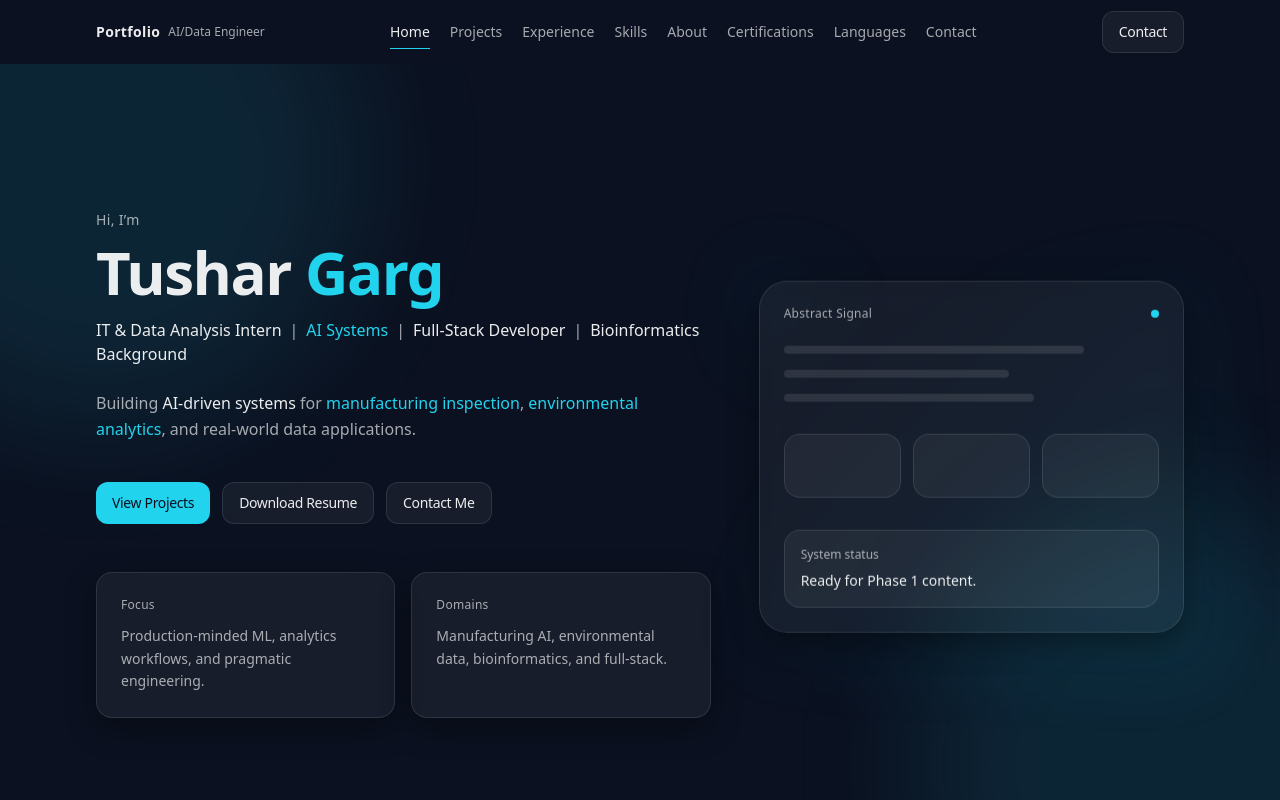
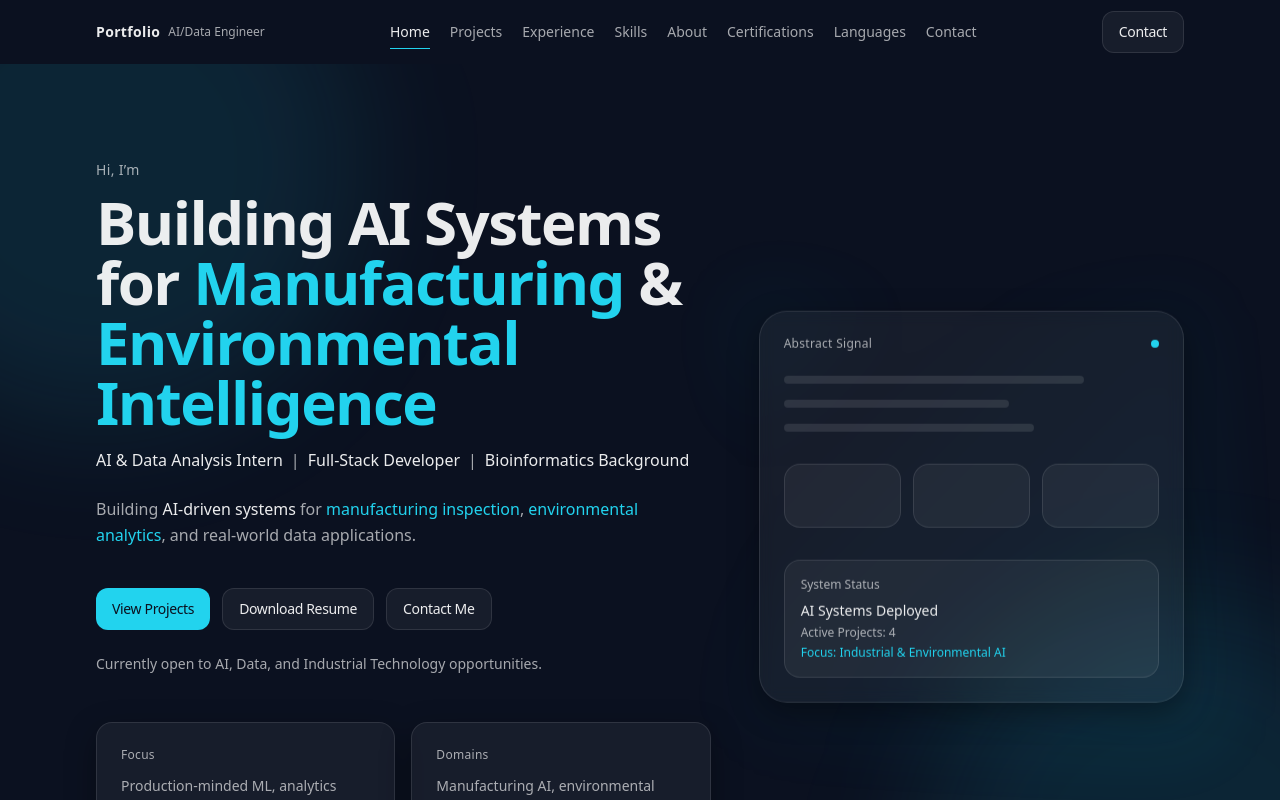
Before and after one commit to TusharGarg07/Tushar-portfolio, a React (Vite) app: page / in a window 1280 px wide. Shown: the top 800 px of the page. Built offline with nearby package versions, Linux system fonts and the light colour scheme.

Commit message:
Updation of portfolio

```diff
--- a/src/components/sections/Hero.jsx
+++ b/src/components/sections/Hero.jsx
@@ -20,13 +20,11 @@ export default function Hero() {
                 </p>
 
                 <h1 className="mt-3 text-4xl font-bold tracking-tight text-foreground sm:text-6xl">
-                  Tushar <span className="text-accent">Garg</span>
+                  Building AI Systems for <span className="text-accent">Manufacturing</span> & <span className="text-accent">Environmental Intelligence</span>
                 </h1>
 
                 <p className="mt-4 max-w-2xl text-sm leading-relaxed text-muted sm:text-base">
-                  <span className="text-foreground">IT & Data Analysis Intern</span>
-                  <span className="mx-2 text-muted">|</span>
-                  <span className="text-accent">AI Systems</span>
+                  <span className="text-foreground">AI & Data Analysis Intern</span>
                   <span className="mx-2 text-muted">|</span>
                   <span className="text-foreground">Full-Stack Developer</span>
                   <span className="mx-2 text-muted">|</span>
@@ -49,6 +47,10 @@ export default function Hero() {
                     Contact Me
                   </Button>
                 </div>
+
+                <p className="mt-6 text-sm text-muted">
+                  Currently open to AI, Data, and Industrial Technology opportunities.
+                </p>
               </div>
 
               <div className="animate-fade-up-delayed mt-12 grid max-w-2xl gap-4 sm:grid-cols-2">
@@ -99,9 +101,15 @@ export default function Hero() {
                   </div>
 
                   <div className="mt-8 rounded-2xl border border-border bg-white/5 p-4">
-                    <p className="text-xs text-muted">System status</p>
+                    <p className="text-xs text-muted">System Status</p>
                     <p className="mt-2 text-sm font-medium text-foreground">
-                      Ready for Phase 1 content.
+                      AI Systems Deployed
+                    </p>
+                    <p className="mt-1 text-xs text-muted">
+                      Active Projects: 4
+                    </p>
+                    <p className="mt-1 text-xs text-accent">
+                      Focus: Industrial & Environmental AI
                     </p>
                   </div>
                 </div>
```
